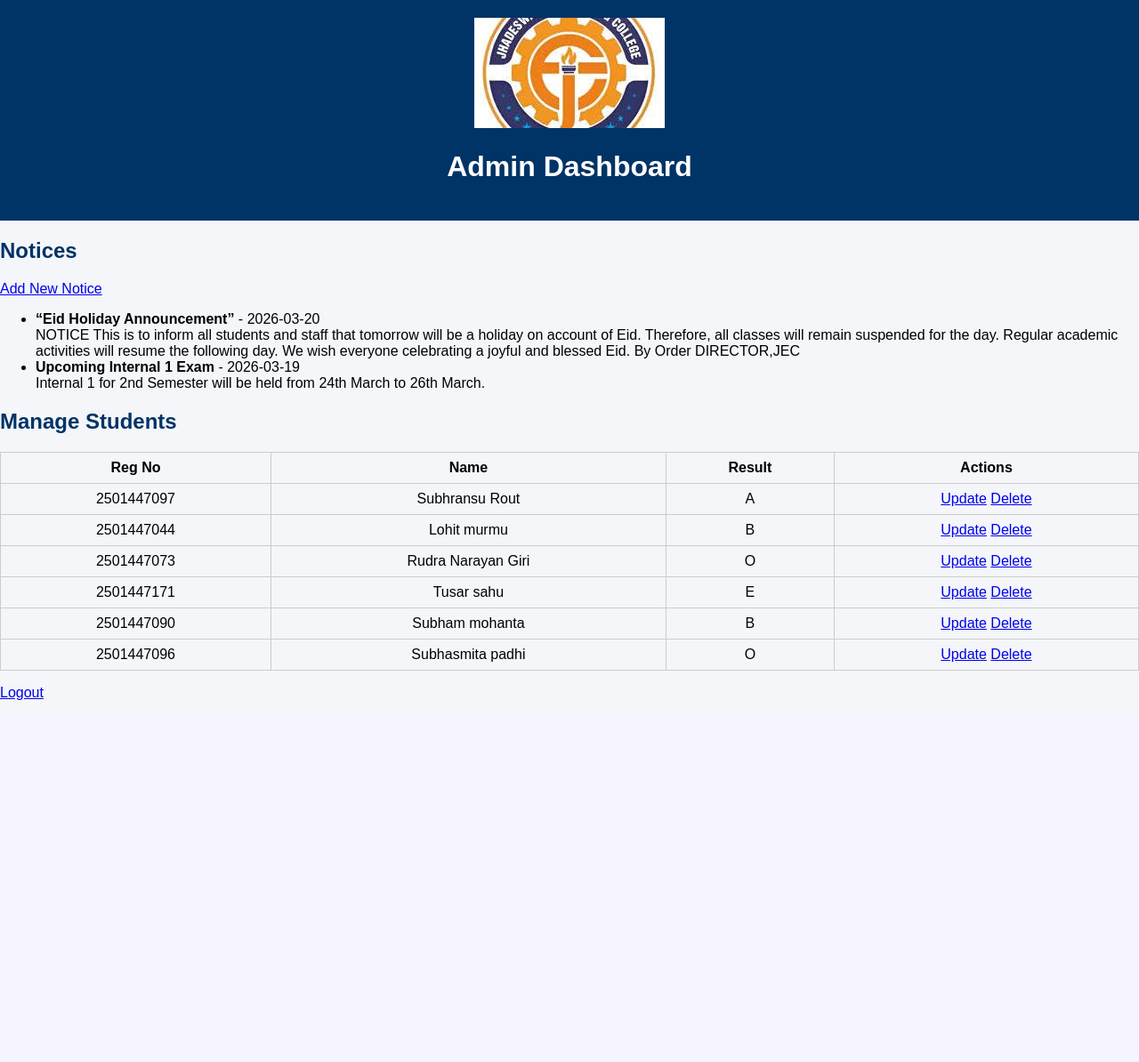
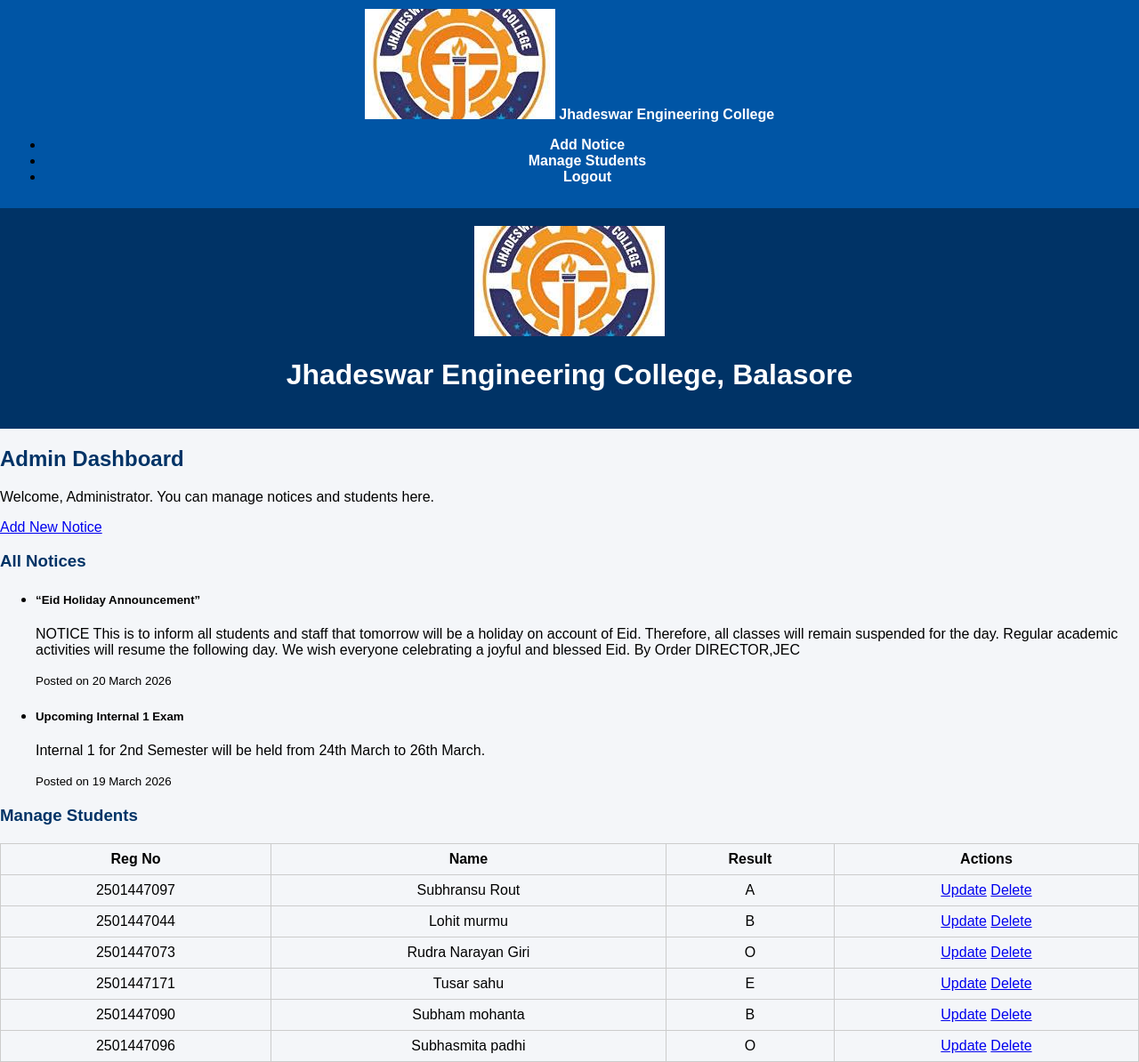
Before and after one commit to Rudranarayan747/jec-flask-app, a Flask app: page /admin in a window 1280 px wide. Shown: the whole page at 89% size. Before the commit the page ends 787 px from the top, so only its background shows below. Run offline with Flask 3, Linux system fonts and the light colour scheme; a user stored in the database is signed in; data comes from the database, SQL or seed files in the repository.

Commit message:
Update admin.html

```diff
--- a/templates/admin.html
+++ b/templates/admin.html
@@ -5,35 +5,65 @@
     <link rel="stylesheet" href="{{ url_for('static', filename='style.css') }}">
 </head>
 <body>
+    <nav class="navbar navbar-expand-lg">
+        <a class="navbar-brand d-flex align-items-center" href="{{ url_for('admin_dashboard') }}">
+            <img src="{{ url_for('static', filename='jec_logo.png') }}" alt="JEC Logo">
+            <span>Jhadeswar Engineering College</span>
+        </a>
+        <ul class="navbar-nav ms-auto">
+            <li class="nav-item"><a class="nav-link" href="{{ url_for('add_notice') }}">Add Notice</a></li>
+            <li class="nav-item"><a class="nav-link" href="{{ url_for('admin_dashboard') }}">Manage Students</a></li>
+            <li class="nav-item"><a class="nav-link" href="{{ url_for('logout') }}">Logout</a></li>
+        </ul>
+    </nav>
+
+    <div class="page-container">
         <header>
             <img src="{{ url_for('static', filename='jec_logo.png') }}" alt="JEC Logo">
-        <h1>Admin Dashboard</h1>
+            <h1>Jhadeswar Engineering College, Balasore</h1>
         </header>
 
-    <h2>Notices</h2>
-    <a href="{{ url_for('add_notice') }}">Add New Notice</a>
-    <ul>
+        <h2>Admin Dashboard</h2>
+        <p>Welcome, Administrator. You can manage notices and students here.</p>
+
+        <!-- Notices Section -->
+        <a class="btn btn-success mb-3" href="{{ url_for('add_notice') }}">Add New Notice</a>
+        <h3>All Notices</h3>
+        <ul class="list-group">
             {% for n in notices %}
-        <li><strong>{{ n.title }}</strong> - {{ n.date_posted.strftime('%Y-%m-%d') }}<br>{{ n.content }}</li>
+                <li class="list-group-item">
+                    <h5>{{ n.title }}</h5>
+                    <p>{{ n.content }}</p>
+                    <small class="text-muted">Posted on {{ n.date_posted.strftime('%d %B %Y') }}</small>
+                </li>
             {% endfor %}
         </ul>
 
-    <h2>Manage Students</h2>
-    <table border="1">
-        <tr><th>Reg No</th><th>Name</th><th>Result</th><th>Actions</th></tr>
+        <!-- Student Management Section -->
+        <h3 class="mt-4">Manage Students</h3>
+        <table class="table table-bordered">
+            <thead>
+                <tr>
+                    <th>Reg No</th>
+                    <th>Name</th>
+                    <th>Result</th>
+                    <th>Actions</th>
+                </tr>
+            </thead>
+            <tbody>
                 {% for student in students %}
                 <tr>
                     <td>{{ student.id }}</td>
                     <td>{{ student.name }}</td>
                     <td>{{ student.result }}</td>
                     <td>
-                <a href="{{ url_for('update_result', reg=student.id) }}">Update</a>
-                <a href="{{ url_for('delete_student', reg=student.id) }}">Delete</a>
+                        <a class="btn btn-primary btn-sm" href="{{ url_for('update_result', reg=student.id) }}">Update</a>
+                        <a class="btn btn-danger btn-sm" href="{{ url_for('delete_student', reg=student.id) }}">Delete</a>
                     </td>
                 </tr>
                 {% endfor %}
+            </tbody>
         </table>
-
-    <p><a href="{{ url_for('logout') }}">Logout</a></p>
+    </div>
 </body>
 </html>
```
Lines whose indentation alone changed are shown as unchanged.
